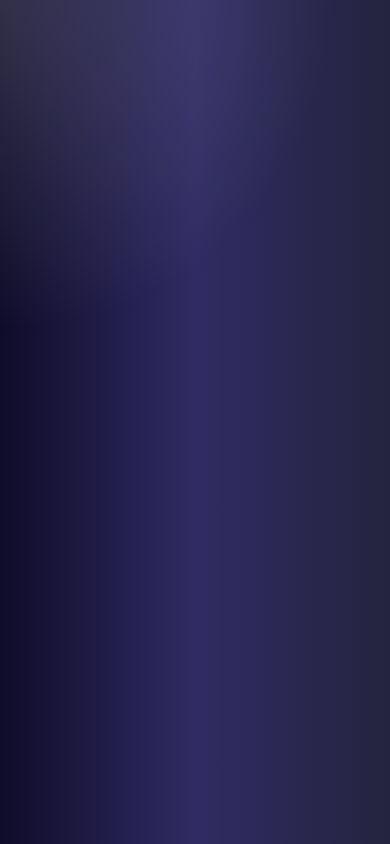
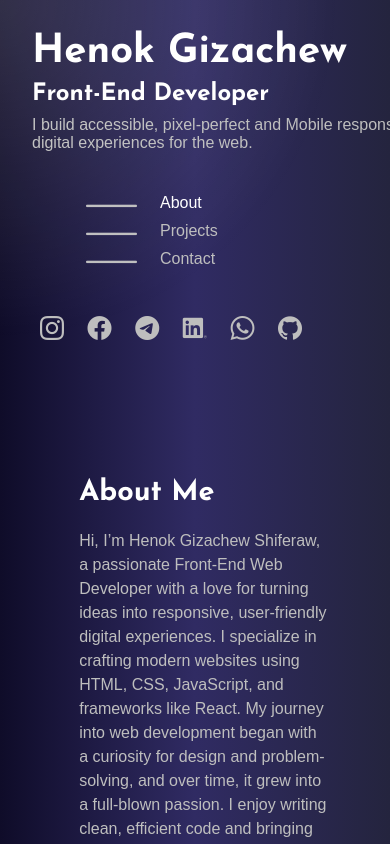
Before and after one commit to henzo-giz/My-Portfolio-site, a plain HTML site: page index.html in a window 390 px wide. Drawn offline with nearby package versions, Linux system fonts and the light colour scheme; a web font is replaced by a local one.

Commit message:
Update style.css

```diff
--- a/style.css
+++ b/style.css
@@ -259,3 +259,56 @@ body {
     transform: translate(-50%, -50%);
     z-index: 0;
   }
+
+@media screen and (max-width: 1024px) {
+    .container {
+      flex-direction: column;
+    }
+
+    .sidebar {
+       width: 100%;
+       padding: 2rem;
+       position: relative;
+       height: auto;
+       margin-bottom: .3rem;
+    }
+
+    .content-wrapper {
+      width: 100%;
+      margin-left: 0;
+      padding: 1rem;
+      overflow-y: auto;
+    }
+
+    .sidebar h1 {
+      font-size: 2.5rem;
+    }
+
+    .sidebar h3 {
+      font-size: 1.5rem;
+    }
+
+    .sidebar nav {
+      padding-top: 2rem;
+      padding-bottom: 2rem;
+    }
+
+    .content {
+      margin-left: 0;
+      padding: 2rem;
+      overflow-y: hidden;
+      width: 80%;
+    }
+
+    .sidebar nav {
+      padding-top: 2rem;
+    }
+
+    .social-links {
+      padding: 1rem 0;
+    }
+
+    .social-links i {
+      padding: 0.5rem;
+    }
+  }
```
